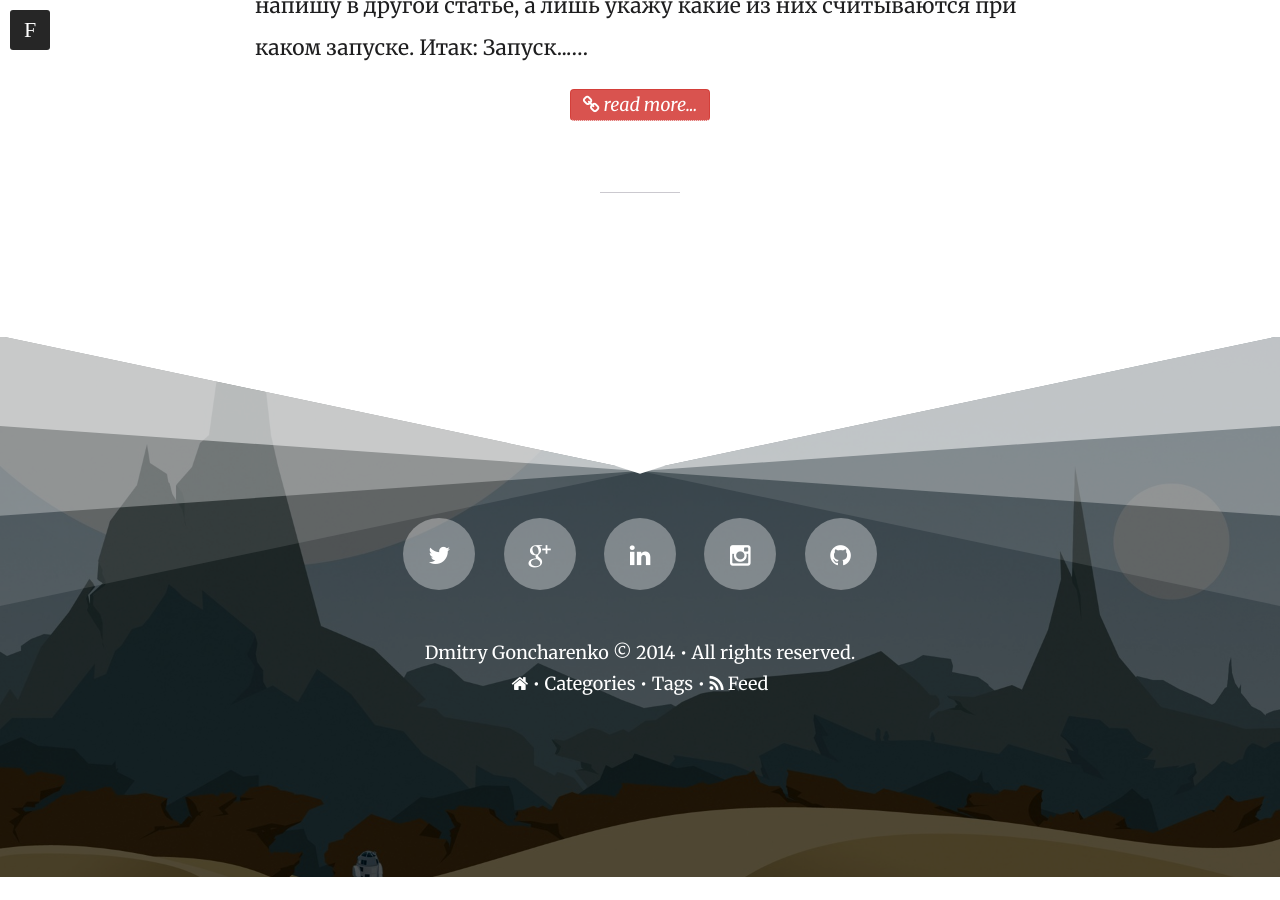
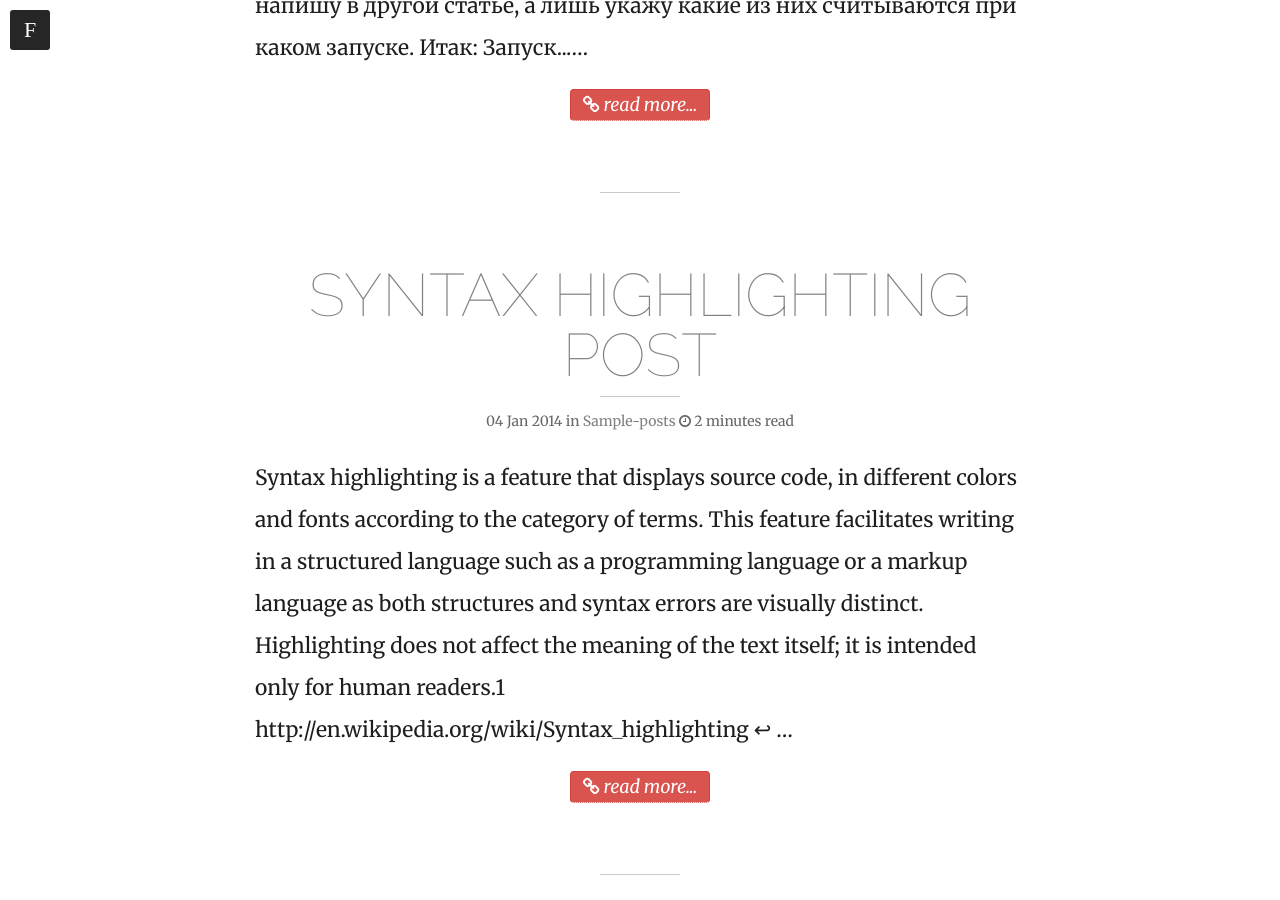
Before and after one commit to dgon-jd/dgon-jd.github.io, a Jekyll site: the page built from index.html, in a window 1280 px wide and 900 px high, scrolled down 2687 px. Built offline with Jekyll 4.4.1, drawn with Linux system fonts in a browser that asks for light colours; nearby versions of some CDN libraries; the list of posts is cut into pages by our own code; before the commit the page ends 3564 px from its top, so only the background shows below that.

Commit message:
Updated 2014-01-04-code-highlighting-post.md

```diff
--- a/_posts/2014-01-04-code-highlighting-post.md
+++ b/_posts/2014-01-04-code-highlighting-post.md
@@ -1,13 +1,19 @@
 ---
 layout: post
 title: Syntax Highlighting Post
-description: "Demo post displaying the various ways of highlighting code in Markdown."
-category: Sample-Posts
-tags: [sample post, code, highlighting]
-imagefeature: picture-29.jpg
+description: Demo post displaying the various ways of highlighting code in Markdown.
+category: "Sample-Posts"
+tags:
+  - sample post
+  - code
+  - highlighting
+  - "sample post,code,highlighting"
+imagefeature: "picture-29.jpg"
 comments: true
 share: true
-published: false
+published: true
+mathjax: false
+featured: false
 ---
 
 Syntax highlighting is a feature that displays source code, in different colors and fonts according to the category of terms. This feature facilitates writing in a structured language such as a programming language or a markup language as both structures and syntax errors are visually distinct. Highlighting does not affect the meaning of the text itself; it is intended only for human readers.[^1]
```
